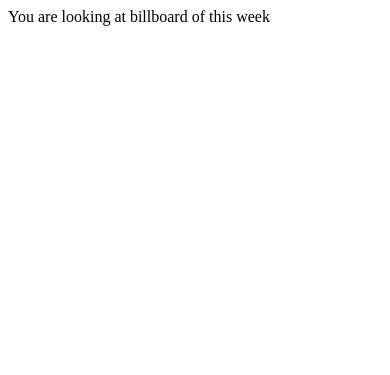
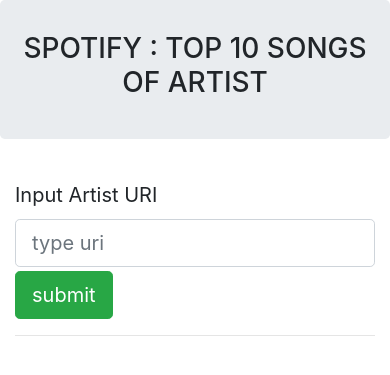
Before and after one commit to SoravitPete/KiwiMusic, a Django app: page /home/billboard/ in a window 390 px wide. Shown: the top 375 px of the page. Run offline with Django 3.2, Linux system fonts and the light colour scheme; some libraries are stand-ins or nearby versions.

Commit message:
Add billboard feature.

```diff
--- a/Home/templates/billboard.html
+++ b/Home/templates/billboard.html
@@ -1,15 +1,59 @@
-<!DOCTYPE html>
+<!doctype html>
 <html lang="en">
 <head>
-    <meta charset="UTF-8">
-    <h1>BillBoard for This week</h1>
-    <ul>
-        {% for song in response %}
-        <li><a>{{ song }}</a></li>
-        {% endfor %}
-    </ul>
+    <meta charset="utf-8">
+    <meta name="viewport" content="width=device-width, initial-scale=1, shrink-to-fit=no">
+    <link rel="stylesheet" href="https://stackpath.bootstrapcdn.com/bootstrap/4.5.0/css/bootstrap.min.css"
+          integrity="sha384-9aIt2nRpC12Uk9gS9baDl411NQApFmC26EwAOH8WgZl5MYYxFfc+NcPb1dKGj7Sk" crossorigin="anonymous">
+
+    <title>SONG-SITE</title>
 </head>
 <body>
+<div class="jumbotron ">
+    <h3 class="text-center">SPOTIFY : TOP 10 SONGS OF ARTIST </h3>
+</div>
+<div class="container">
+    <form method="post">
+        {% csrf_token %}
+        <div class="form-group row">
+            <label for="colFormLabelLg" class="col-sm-2 col-form-label col-form-label-lg">Input Artist URI</label>
+            <div class="col-sm-10">
+                <input name="uri" type="" class="form-control form-control-lg" id="colFormLabelLg"
+                       placeholder="type uri">
+                <button type="submit" class="btn btn-success btn-lg mt-1">submit</button>
+            </div>
+        </div>
+    </form>
+    <hr>
+</div>
 
+
+{% if results %}
+<div class="container bg-dark p-2">
+    {% for x in results %}
+    <ol class="list-group mt-1">
+        <li class="list-group-item bg-info text-center"><h3 class="text-white">{{x.name}}</h3></li>
+        <li class="list-group-item"><a href='{{x.preview_url}}'>
+            <button type="button" class="btn btn-success btn-lg mt-1">PLAY SONG</button>
+        </a></li>
+        <li class="list-group-item"><img src="{{x.album.images.0.url}}" class="img-fluid img-thumbnail" alt=""></li>
+    </ol>
+    <hr>
+    {% endfor %}
+</div>
+{% endif %}
+
+
+<!-- Optional JavaScript -->
+<!-- jQuery first, then Popper.js, then Bootstrap JS -->
+<script src="https://code.jquery.com/jquery-3.5.1.slim.min.js"
+        integrity="sha384-DfXdz2htPH0lsSSs5nCTpuj/zy4C+OGpamoFVy38MVBnE+IbbVYUew+OrCXaRkfj"
+        crossorigin="anonymous"></script>
+<script src="https://cdn.jsdelivr.net/npm/popper.js@1.16.0/dist/umd/popper.min.js"
+        integrity="sha384-Q6E9RHvbIyZFJoft+2mJbHaEWldlvI9IOYy5n3zV9zzTtmI3UksdQRVvoxMfooAo"
+        crossorigin="anonymous"></script>
+<script src="https://stackpath.bootstrapcdn.com/bootstrap/4.5.0/js/bootstrap.min.js"
+        integrity="sha384-OgVRvuATP1z7JjHLkuOU7Xw704+h835Lr+6QL9UvYjZE3Ipu6Tp75j7Bh/kR0JKI"
+        crossorigin="anonymous"></script>
 </body>
 </html>
--- a/Home/views.py
+++ b/Home/views.py
@@ -1,5 +1,6 @@
+import spotipy
 from django.utils import timezone
-from django.http import HttpResponse
+from spotipy.oauth2 import SpotifyClientCredentials
 from django.shortcuts import render, redirect
 from .forms import CommentForm, Comment
 from django.contrib.auth.decorators import login_required
@@ -54,7 +55,21 @@ def details(request, song_type, song_name):
 
 
 def billboard(request):
-    return HttpResponse("You are looking at billboard of this week")
+    if request.method == 'POST':
+        artist_uri = request.POST.get('uri')
+        spotify = spotipy.Spotify(
+            client_credentials_manager=SpotifyClientCredentials(client_id='36bcf4008345482db62c9dcdbc23cb20',
+                                                                client_secret='a75d83de14284a65864d87cab8f0af07', ))
+        results = spotify.artist_top_tracks(artist_uri)
+        final_result = results['tracks'][:10]
+        return render(request, '../templates/billboard.html', {"results": final_result})
+    else:
+        # for track in results['tracks'][:10]:
+        #     print('track    : ' + track['name'])
+        #     print('audio    : ' + track['preview_url'])
+        #     print('cover art: ' + track['album']['images'][0]['url'])
+        #     print()
+        return render(request, '../templates/billboard.html', )
 
 
 def wiki_home(request):
```
